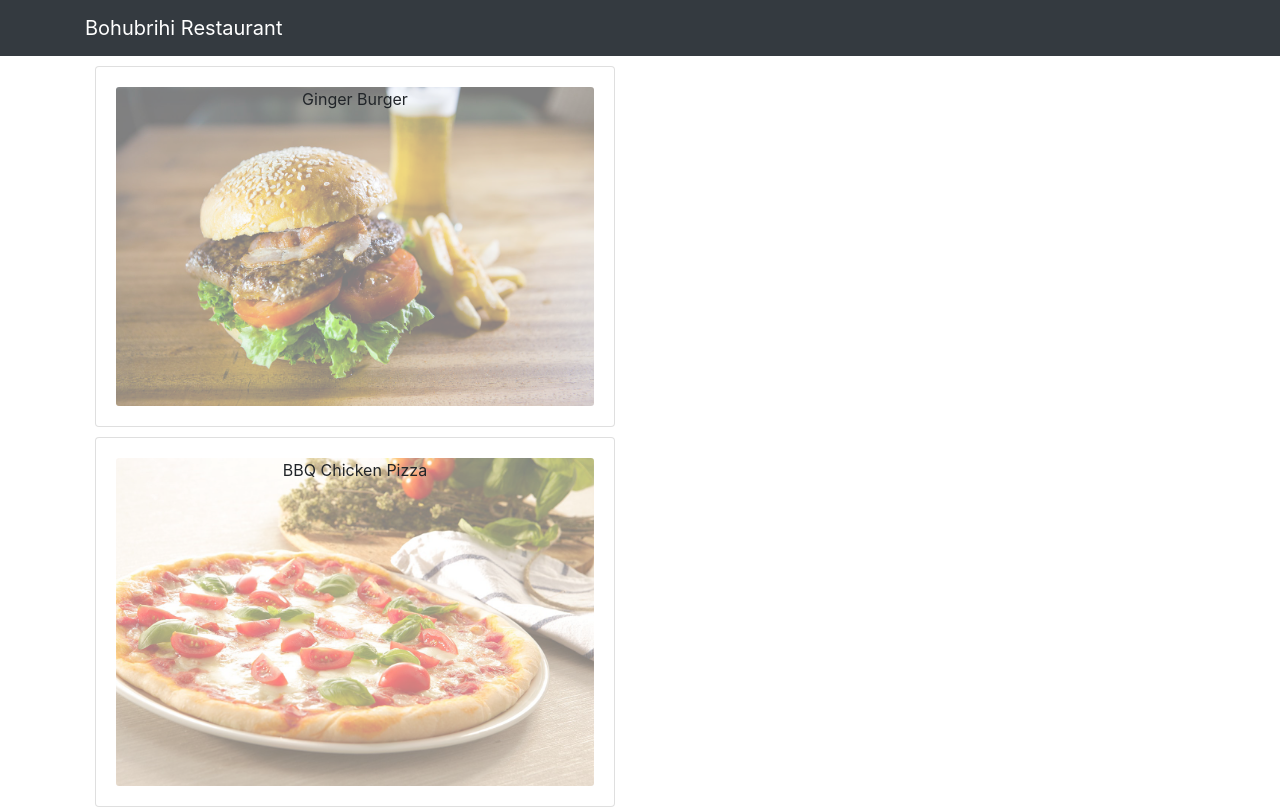
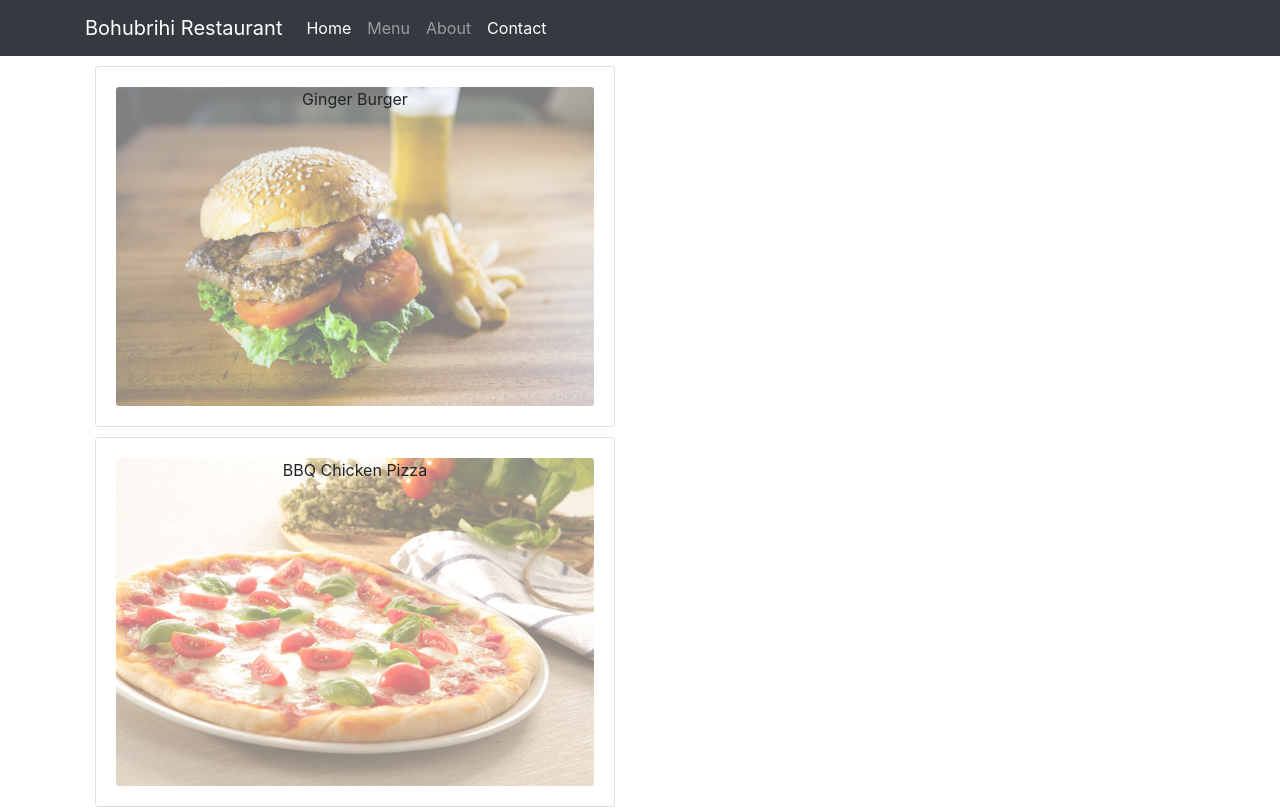
Before and after one commit to mz-nibir/Restaurent-Project, a React (Create React App) app: page / in a window 1280 px wide. Shown: the top 809 px of the page. Built offline with nearby package versions, Linux system fonts and the light colour scheme; the HTML template or start-up script is replaced by a standard one.

Commit message:
navbar Toggle style added

```diff
--- a/src/components/header/Navigation.js
+++ b/src/components/header/Navigation.js
@@ -1,13 +1,58 @@
 
-import { Navbar, NavbarBrand } from 'reactstrap'
 
-const Navigation = () => {
+import { Component } from 'react'
+import { Link } from 'react-router-dom'
+import { Nav, Navbar, NavbarBrand, NavbarToggler, NavItem, Collapse } from 'reactstrap'
+
+class Navigation extends Component {
+
+    constructor(props) {
+        super(props);
+        this.state = {
+            inNavOpen: false
+
+        }
+
+    }
+    navToggle = () => {
+        this.setState({
+            inNavOpen: !this.state.inNavOpen
+        })
+    }
+
+    render() {
 
         return (
             <div>
-            <Navbar dark color="dark">
+                <Navbar dark color="dark" expand="sm">
                     <div className="container">
+                        <NavbarToggler onClick={this.navToggle} />
                         <NavbarBrand href="/">Bohubrihi Restaurant</NavbarBrand>
+                        <Collapse isOpen={this.state.inNavOpen} navbar>
+
+                            <Nav className="mr-auto" navbar>
+
+                                <NavItem>
+                                    <Link to="/" className="nav-link active">Home</Link>
+                                </NavItem>
+
+                                <NavItem>
+                                    <Link to="/menu" className="nav-link">Menu</Link>
+                                </NavItem>
+
+                                <NavItem>
+                                    <Link to="/about" className="nav-link">About</Link>
+                                </NavItem>
+
+                                <NavItem>
+                                    <Link to="/contact" className="nav-link active">Contact</Link>
+                                </NavItem>
+
+
+
+                            </Nav>
+
+                        </Collapse>
 
                     </div>
 
@@ -20,4 +65,6 @@
 
     }
 
+}
+
 export default Navigation;
```
Also changed, not shown: 1 other file (tests, documents, lock files or other folders). Lines whose indentation alone changed are shown as unchanged.
